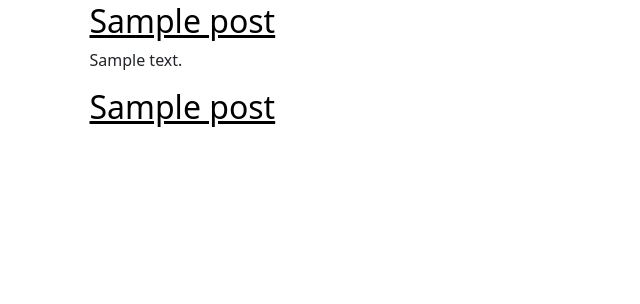
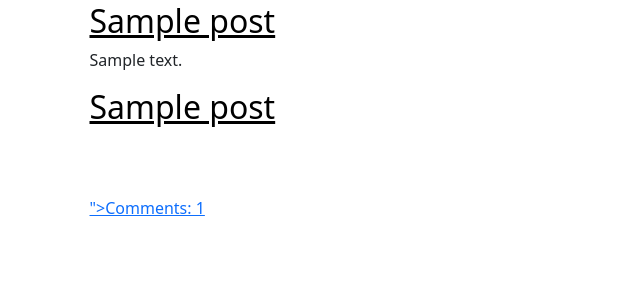
Before and after one commit to zaccc1986/TP5Blog, a Django app: page / in a window 1280 px wide. Shown: the part 168-472 px from the top of the page, without its empty margins (0-640 px from the left). Run offline with Django 3.2, Linux system fonts and the light colour scheme; tables that the repository leaves empty hold one stand-in row (values such as "Sample post"); parts of the project's set-up code (start-up, migrations or seed data) failed here and were passed over.

Commit message:
post_list

```diff
--- a/tp5App/templates/tp5App/post_list.html
+++ b/tp5App/templates/tp5App/post_list.html
@@ -7,9 +7,7 @@
 			<h2><a href="">{{ post.title }}</a></h2>
 			<p>{{ post.text|linebreaksbr }}</p>
 			<h2><a href="{% url 'post_detail' pk=post.pk %}">{{ post.title }}</a></h2>
-			<a href="
-
-<div data-gb-custom-block data-tag='url' data-0='post_detail'></div>'>Comments: {{ post.comments.count }}</a>
+			<a href="<div data-gb-custom-block data-tag="url" data-0='post_detail'></div>">Comments: {{ post.approved_comments.count }}</a>
 		</article>
 	{% endfor %}
 {% endblock %}
```
